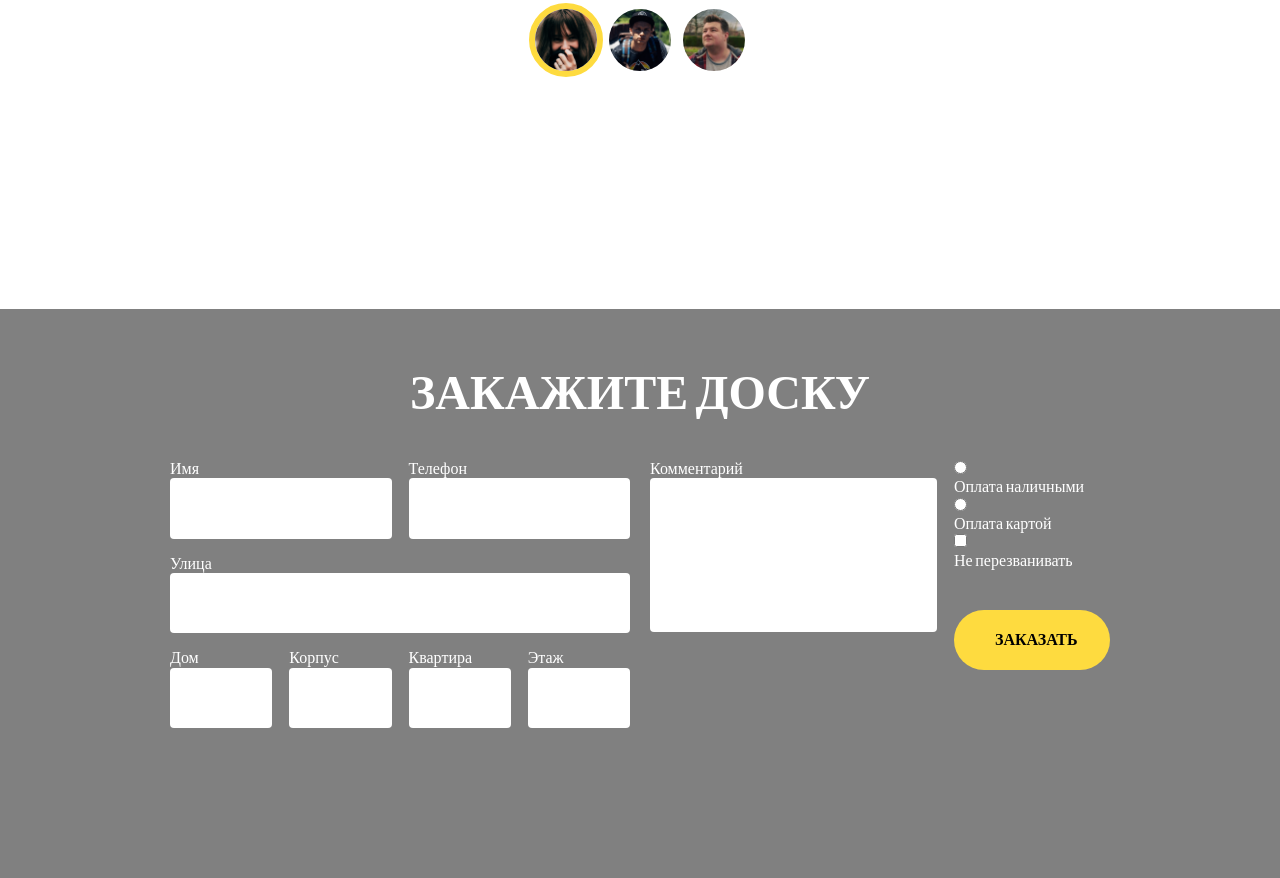
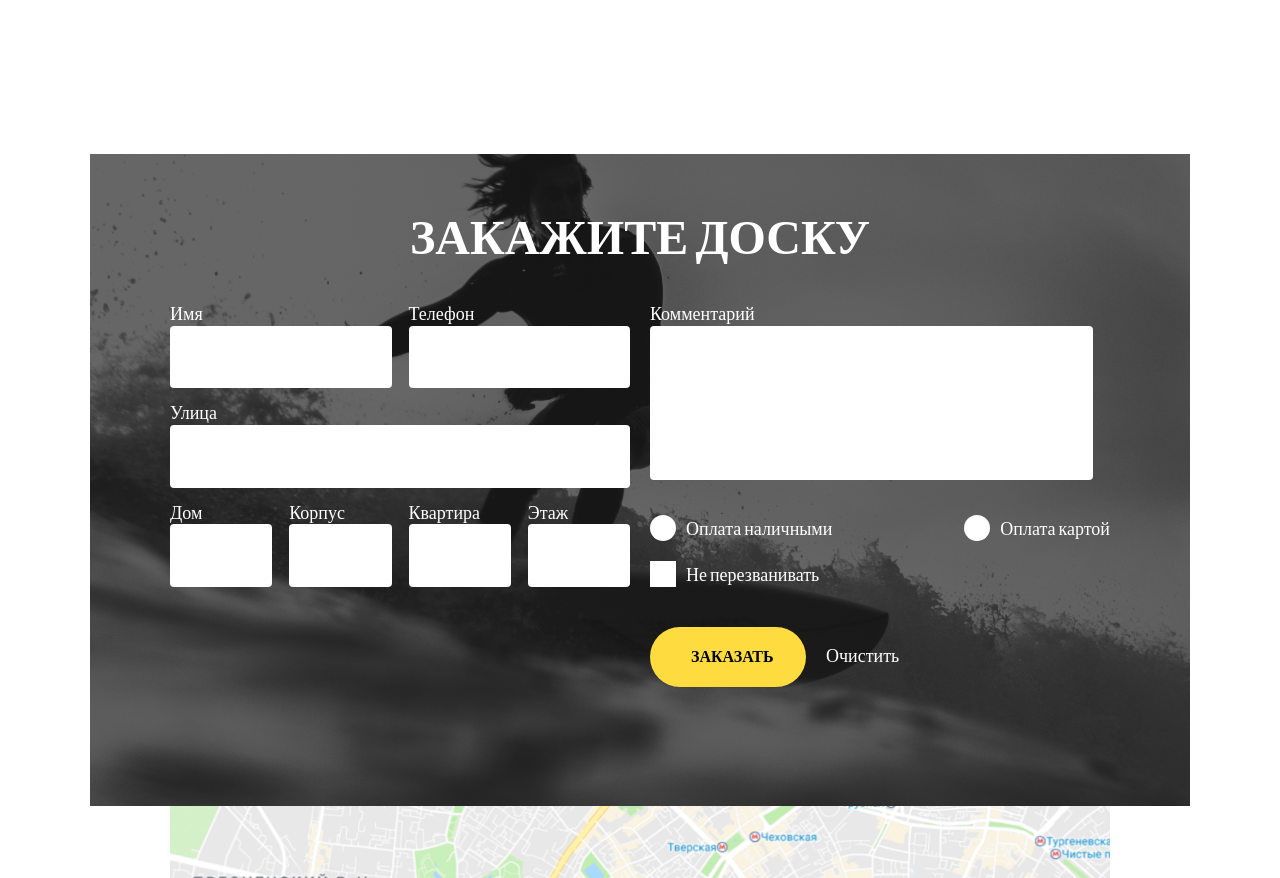
Before and after one commit to Olga-Kil/basics-of-web-development, a plain HTML site: page index.html in a window 1280 px wide. Shown: the part 1922-2800 px from the top of the page. Drawn offline with nearby package versions, Linux system fonts and the light colour scheme.

Commit message:
2nd changes

```diff
--- a/index.html
+++ b/index.html
@@ -195,13 +195,12 @@
                                 </label>
                             </div>
                         </div>
-                        <div class="form__col">
+                        <div class="form__col form__col--right">
                             <div class="form__row">
                                 <label class="form__block">
                                     <div class="form__title">Комментарий</div>
                                     <textarea class="form__input form__input--textarea"></textarea>
                                 </label>
-                                <div class="right_col">
                                 <div class="form__controls">
                                     <label class="radio">
                                         <input type="radio" name="option" class="radio__elem">
@@ -216,12 +215,14 @@
                                 </div>
                                 <div class="form__controls">
                                     <label class="checkbox">
-                                            <input type="checkbox" class="radio__elem">
-                                            <div class="radio__vis"></div>
+                                        <input type="checkbox" name="option" class="radio__elem">
+                                        <div class="checkbox__vis"></div>
                                         <div class="radio__title">Не перезванивать</div>
                                     </label>
                                 </div>
+                                <div class="form__row--lower">
                                 <a href="#" class="button">Заказать</a>
+                                <div class="form__row--title">Очистить</div>
                                 </div>
                             </div>
                         </div>
--- a/style/_about.scss
+++ b/style/_about.scss
@@ -11,10 +11,14 @@
     text-align: center;
 }
 
+.about-container {
+    padding-top: 107px;
+}
+
 .about__title {
     font-size: 48px;
     font-weight: 700;;
-    margin-top: 107px;
+    margin-top: 0px;
     margin-bottom: 17px;
 }
 
@@ -58,7 +62,7 @@
             background-color:  rgb(242, 245, 244);
             display: flex;
             justify-content: center;
-            padding-top: 30px;
+            align-items: center;
         }
         .about__icon {
             width: 68px;
--- a/style/_base.scss
+++ b/style/_base.scss
@@ -1,6 +1,6 @@
 html {
     font-family: "Alegreya Sans";
-    font-size: 16px;
+    font-size: 18px;
 }
 
 body,
@@ -79,6 +79,10 @@ img {
 
 .wrapper {
     min-height: 100%;
+}
+
+.section {
+    height: 100vh;
 }
 
 .container {
@@ -183,9 +187,7 @@ transform: translate(50% 50%);
     color: rgb(143, 0, 255);
 }
 
-.wrapper__content--main {
-    background: url(../img/nbgB77C1HAg1.png) center top no-repeat, url(../img/56278948-888x5442.png) center bottom no-repeat;
-}
+
 
 .breadcrumbs {
     font-style: normal;
--- a/style/_fixed-menu.scss
+++ b/style/_fixed-menu.scss
@@ -12,6 +12,11 @@
         .fixed-menu__link {
             border-color: #fff;
         }
+    }
+
+    &:last-child {
+        margin-bottom: 0;
+
     }
 }
 
--- a/style/_order.scss
+++ b/style/_order.scss
@@ -1,5 +1,5 @@
 .order {
-    background: gray;
+    background: url(../img/bg_order.png) center no-repeat;
 }
 
 .order__title {
@@ -11,7 +11,6 @@
 
 .form {
     display: flex;
-
 }
 
 .form__col {
@@ -59,6 +58,16 @@
             outline: none;
         }
     }
+}
+
+.form__col--right {
+    display: flex;
+    flex-direction: column;
+
+    .form__row {
+        flex-direction: column;
+
+    }
 
     .form__input--textarea {
         width: 100%;
@@ -66,7 +75,7 @@
         resize: none;
     }
 
-        .radio__vis {
+    /* .radio__vis {
             width: 26px;
             height: 26px;
             position: relative;
@@ -86,9 +95,98 @@
                 transform: translate(-50%, -50%);
             }
         }
+*/
+
+}
+
+.form__controls {
+    display: flex;
+    justify-content: space-between;
+
+    .radio {
+        display: flex;
+        flex-direction: row;
+        padding-top: 30px;
+        cursor: pointer;
+        user-select: none;
+    }
+
+    .radio__title {
+        padding-top: 5px;
+        padding-left: 10px;
+    }
 
     .checkbox {
-        width: 24px;
-        height: 24px;
+        display: flex;
+        flex-direction: row;
+        padding-top: 20px;
+        cursor: pointer;
     }
 }
+
+.form__row--lower {
+    display: flex;
+    justify-content: start;
+    align-items: baseline;
+
+    .button {
+        margin-right: 20px;
+    }
+}
+
+.radio__elem {
+    display: none;
+
+    &:checked ~ .radio__vis {
+        &::before {
+            display: block;
+        }
+    }
+
+&:checked ~ .checkbox__vis {
+    &::before {
+        display: block;
+    }
+}
+}
+
+.radio__vis {
+        width: 26px;
+        height: 26px;
+        position: relative;
+        border-radius: 50%;
+        background: #fff;
+
+        &:before {
+            content: "";
+            display: none;
+            width: 14px;
+            height: 14px;
+            background: rgb(254, 219, 63);
+            border-radius: 50%;
+            position: absolute;
+            top: 50%;
+            left: 50%;
+            transform: translate(-50%, -50%);
+        }
+}
+
+.checkbox__vis {
+    width: 26px;
+    height: 26px;
+    position: relative;
+    background: #fff;
+
+    &:before {
+            content: "";
+            display: none;
+            width: 14px;
+            height: 14px;
+            background: url(../img/checkmark.png) center;
+            border-radius: 50%;
+            position: absolute;
+            top: 50%;
+            left: 50%;
+            transform: translate(-50%, -50%);
+        }
+}
--- a/style/_reviews.scss
+++ b/style/_reviews.scss
@@ -5,6 +5,7 @@
     font-weight: 700;
     justify-content: center;
     text-align: center;
+    margin-top: 0;
 }
 
 .reviews__content {
```
Also changed, not shown: img/bg_order.png (added), img/checkmark.png (added), style/_about.css (added), style/_base.css (added), style/_order.css (added), style/main.css. Lines whose indentation alone changed are shown as unchanged.
